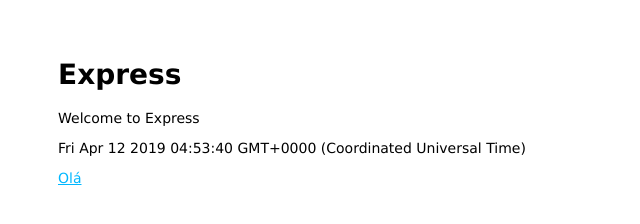
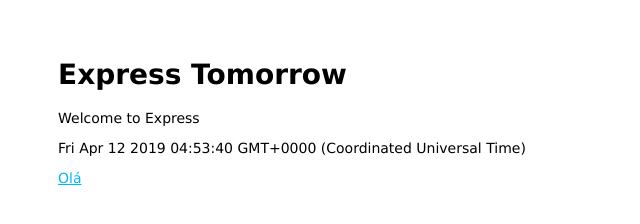
Before and after one commit to leandroalcantarasouza/apresentacao-frontend, a website: page public/index.html in a window 1280 px wide. Shown: the whole page, without its empty margins (0-640 px from the left). Drawn offline with Linux system fonts and the light colour scheme.

```diff
--- a/public/index.html
+++ b/public/index.html
@@ -7,7 +7,7 @@
 </head>
 
 <body>
-  <h1>Express </h1>
+  <h1>Express Tomorrow</h1>
   <p>Welcome to Express</p>
   <p id="amanha"></p>
   <script>
```
Also changed, not shown: 4 other files.
